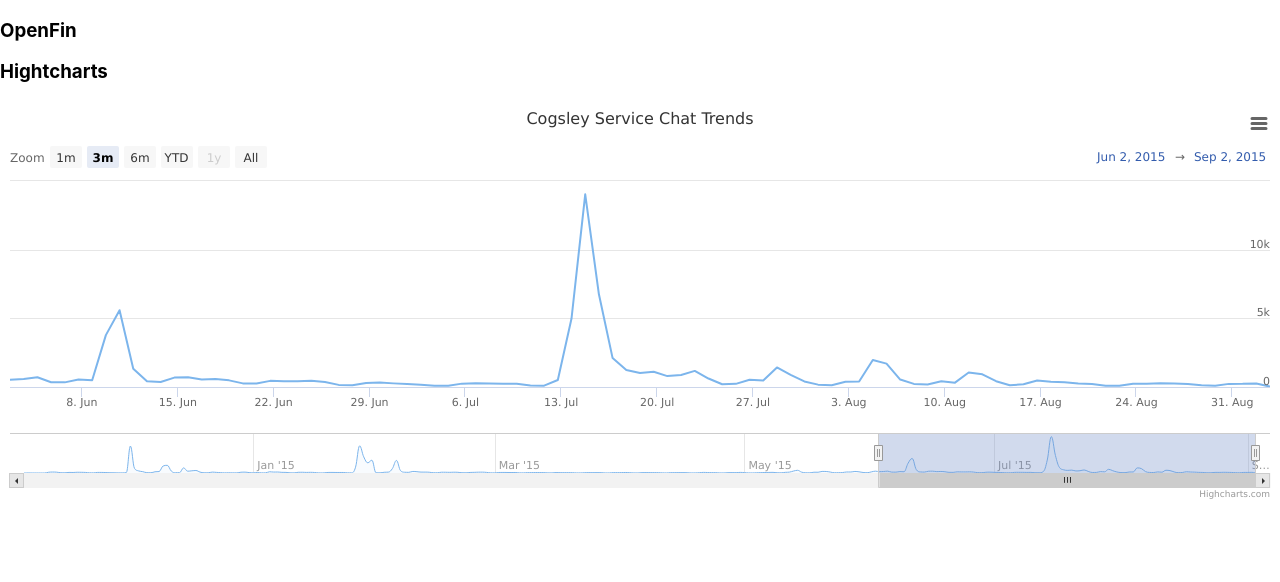
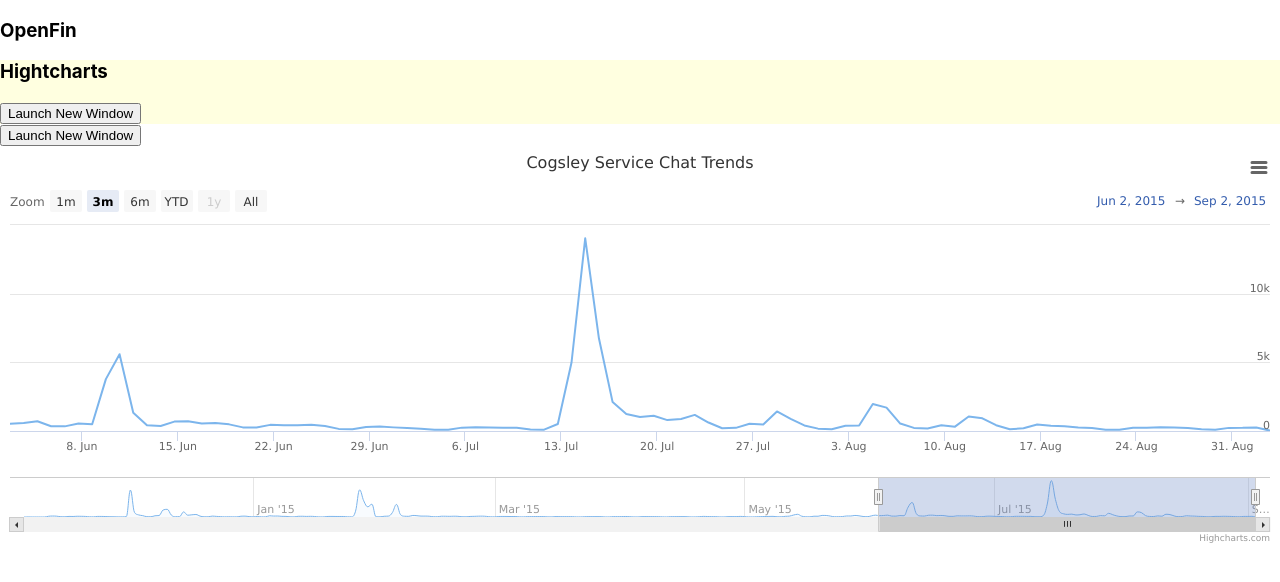
Before and after one commit to bob-smith-compass/high-charts-amps-fin, a React (Create React App) app: page / in a window 1280 px wide. Shown: the top 582 px of the page. Built offline with nearby package versions, Linux system fonts and the light colour scheme.

Commit message:
open new OpenFin window from React

```diff
--- a/public/index.html
+++ b/public/index.html
@@ -1,12 +1,10 @@
 <!DOCTYPE html>
 <html lang="en">
+
 <head>
   <meta charset="utf-8" />
   <link rel="shortcut icon" href="%PUBLIC_URL%/favicon.ico" />
-    <meta
-      name="viewport"
-      content="width=device-width, initial-scale=1, shrink-to-fit=no"
-    />
+  <meta name="viewport" content="width=device-width, initial-scale=1, shrink-to-fit=no" />
   <meta name="theme-color" content="#000000" />
   <!--
       manifest.json provides metadata used when your web app is installed on a
@@ -30,6 +28,7 @@
   <script src="//code.highcharts.com/stock/modules/exporting.js"></script>
   <!-- Hightcharts -->
 </head>
+
 <body>
   <noscript>You need to enable JavaScript to run this app.</noscript>
   <div id="root"></div>
@@ -41,29 +40,52 @@
 
       $('#container').highcharts('StockChart', {
 
-             rangeSelector : {
-                 selected : 1
+        rangeSelector: {
+          selected: 1
         },
 
-             title : {
-                 text : 'Cogsley Service Chat Trends'
+        title: {
+          text: 'Cogsley Service Chat Trends'
         },
         tooltip: {
           style: {
             width: '200px'
           },
           valueDecimals: 4,
-                 shared : true
+          shared: true
         },
-             series : [{
-                 name : 'Messages',
-                 data : data,
-                 id : 'dataseries'}]
+        series: [{
+          name: 'Messages',
+          data: data,
+          id: 'dataseries'
+        }]
 
       });
     });
 
   </script>
+  <script>
+    //  OpenFin
+    /* Define a function that will launch a window */
+    async function launchWindow(url) {
+      /* Use the await keyword. The function will wait for the
+      window object to instantiate before resuming execution */
+      const win = await fin.Window.create({
+        /* Provide initialization options to the new window */
+        name: "OpenFin Getting Started Guide",
+        url: url,
+        defaultWidth: 600,
+        defaultHeight: 400,
+        resizable: false,
+        autoShow: true
+      });
+      /* When the window object is finished building, this method will
+      cause the Chromium Developer showDeveloperTools to be displayed */
+      await win.showDeveloperTools();
+    }
+  </script>
+  <button type="button"
+  onclick="launchWindow('https://openfin.co/documentation/getting-started/')">Launch New Window</button>
 
   <div id="container"></div>
   <!-- Hightcharts -->
@@ -78,4 +100,5 @@
       To create a production bundle, use `npm run build` or `yarn build`.
     -->
 </body>
+
 </html>
--- a/src/App.js
+++ b/src/App.js
@@ -1,5 +1,5 @@
 import React, { Component } from 'react';
-import logo from './logo.svg';
+// import logo from './logo.svg';
 import './App.css';
 import Stock from './components/stock/Stock';
 
--- a/src/components/stock/Stock.jsx
+++ b/src/components/stock/Stock.jsx
@@ -1,10 +1,21 @@
-import React, { Component } from 'react'
+import React, { Component } from 'react';
 
 export default class Stock extends Component {
+    constructor(props) {
+        super(props);
+        // this.handleClick = this.handleClick.bind(this)
+    }
+    handleClick() {
+        console.log('From React');
+        window.launchWindow('https://openfin.co/documentation/getting-started/')
+    }
     render() {
         return (
-      <div>
+            <div style={{backgroundColor: 'lightyellow'}}>
                 <h3>Hightcharts</h3>
+                <button type="button"
+                    onClick={this.handleClick}>Launch New Window</button>
+
             </div>
         )
     }
```
Lines whose indentation alone changed are shown as unchanged.
